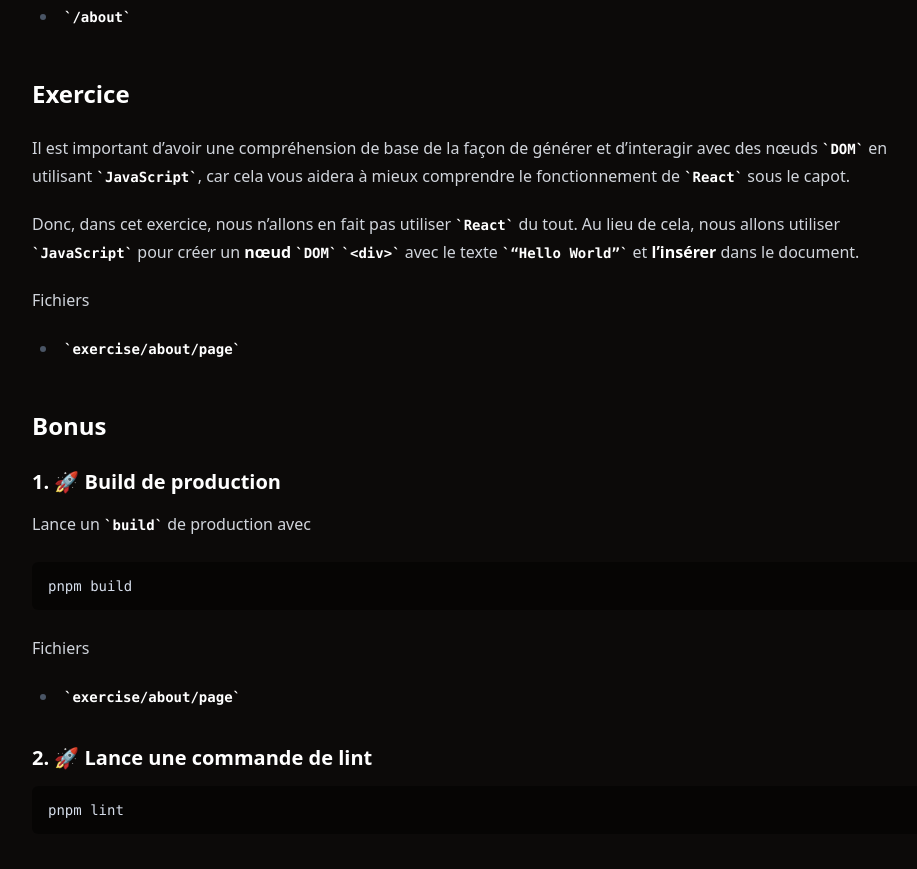
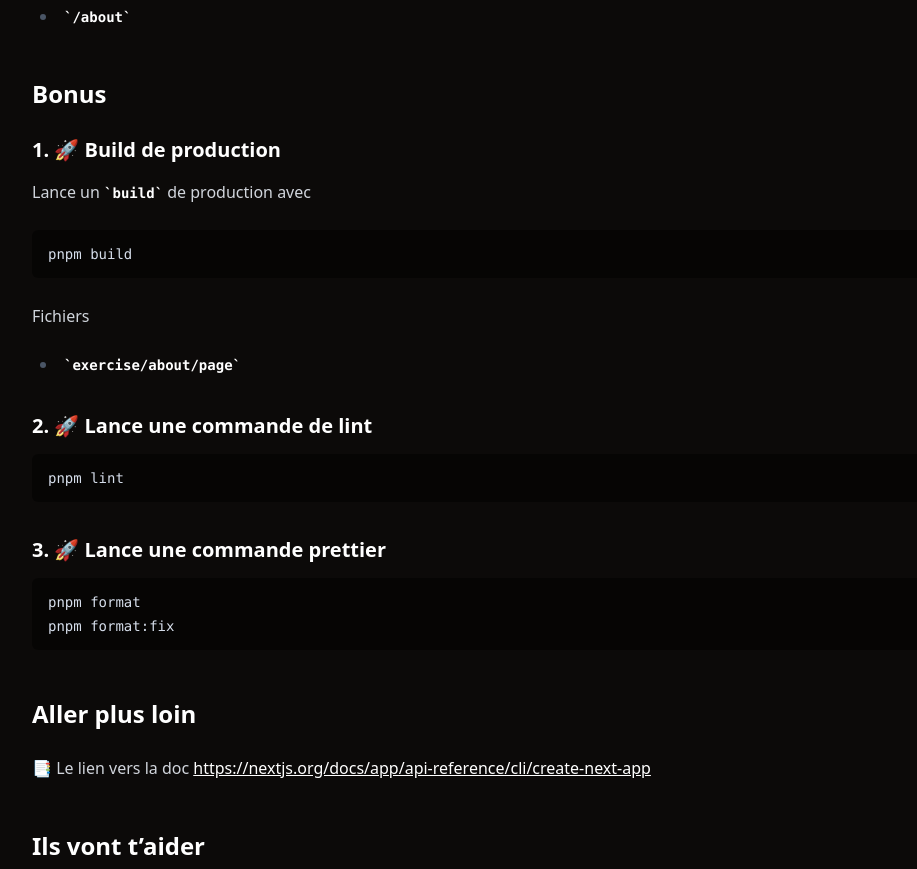
Before and after one commit to MikeCodeur/next-free-fullstack, a Next.js app: page /instructions in a window 1280 px wide. Shown: the part 2040-2909 px from the top of the page, without its empty margins (160-1077 px from the left). Built offline with nearby package versions, Linux system fonts and the light colour scheme.

Commit message:
correction

```diff
--- a/INSTRUCTIONS.mdx
+++ b/INSTRUCTIONS.mdx
@@ -46,16 +46,6 @@ Fichiers
 
 - `/about`
 
-## Exercice
-
-Il est important d’avoir une compréhension de base de la façon de générer et d’interagir avec des nœuds `DOM` en utilisant `JavaScript`, car cela vous aidera à mieux comprendre le fonctionnement de `React` sous le capot.
-
-Donc, dans cet exercice, nous n’allons en fait pas utiliser `React` du tout. Au lieu de cela, nous allons utiliser `JavaScript` pour créer un **nœud `DOM`** `<div>` avec le texte `“Hello World”` et **l’insérer** dans le document.
-
-Fichiers
-
-- `exercise/about/page`
-
 ## Bonus
 
 ### 1. 🚀 Build de production
```
